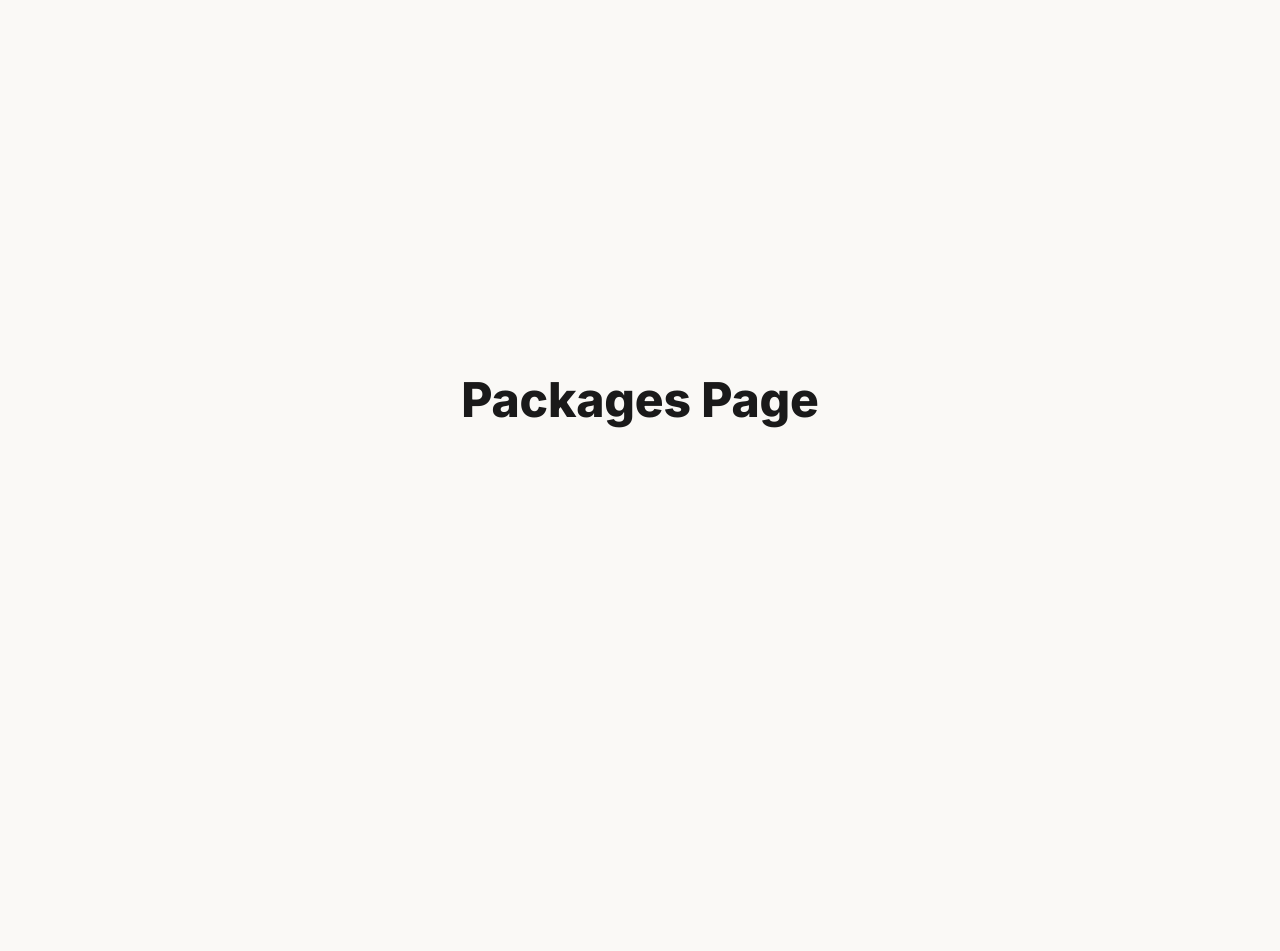
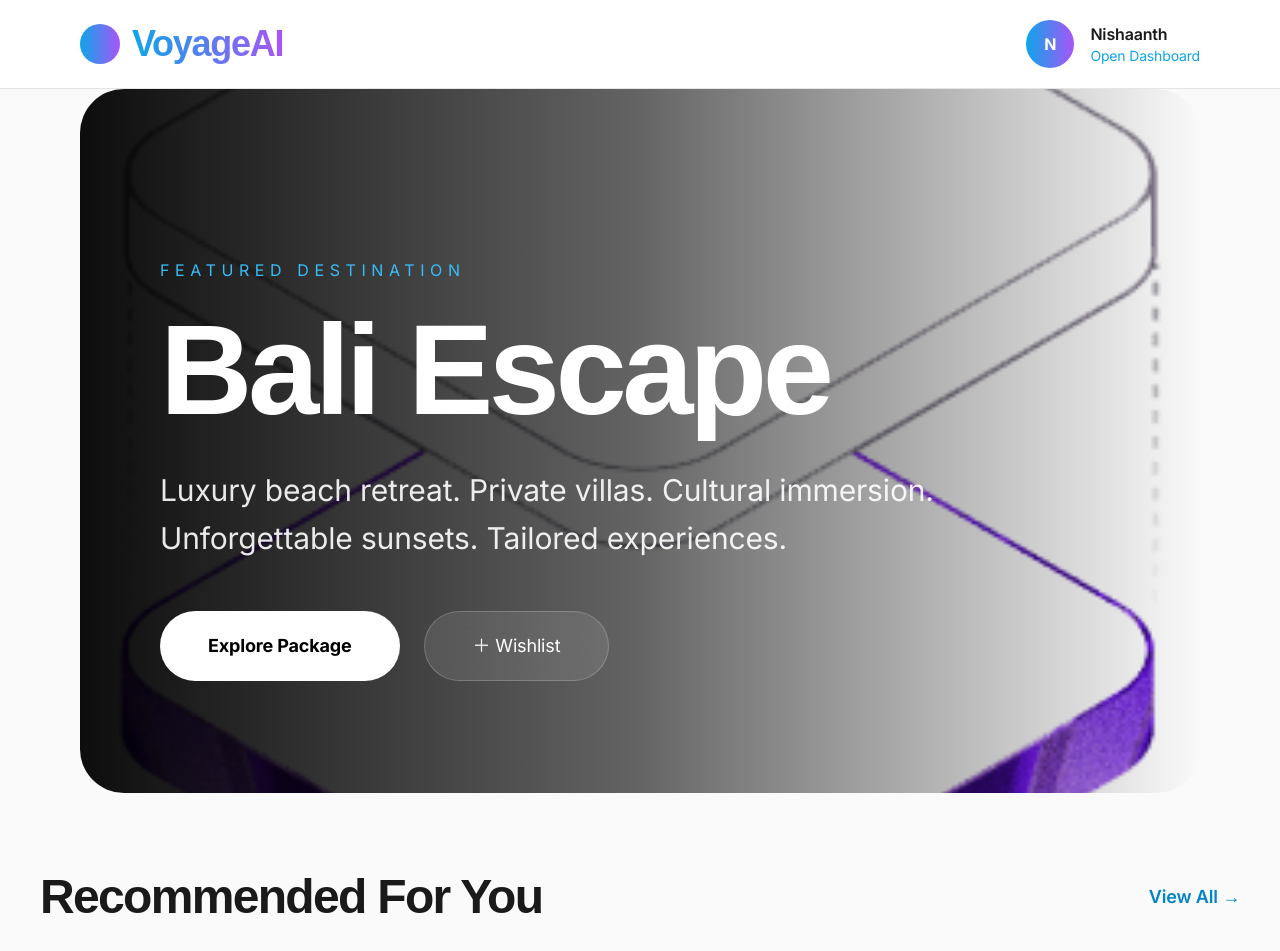
Before and after one commit to Trinay39/travel-website, a React (Vite) app: page /packages in a window 1280 px wide. Shown: the top 951 px of the page. Before the commit the page ends 800 px from the top, so only its background shows below. Built offline with nearby package versions, Linux system fonts and the light colour scheme; a web font is replaced by a local one.

Commit message:
Connected bottom CTA buttons and fixed FinalCTA layout

```diff
--- a/src/components/common/Navbar.jsx
+++ b/src/components/common/Navbar.jsx
@@ -1,49 +1,42 @@
-import { motion } from "framer-motion";
-import { Link } from "react-router-dom";
+import { Link, useLocation } from "react-router-dom";
 
 export default function Navbar() {
 
+  const location = useLocation();
+
+  const loggedInPages = [
+    "/packages",
+    "/planner",
+    "/dashboard"
+  ];
+
+  const isLoggedInPage = loggedInPages.includes(location.pathname);
+
   return (
 
-    <motion.nav
+    <nav className="
 
-      initial={{
-        opacity:0,
-        y:-25
-      }}
+    w-full
 
-      animate={{
-        opacity:1,
-        y:0
-      }}
+    border-b
+    border-neutral-200
 
-      transition={{
-        duration:0.8
-      }}
-
-      className="
+    bg-white/90
+    backdrop-blur-lg
 
     sticky
     top-0
-
     z-50
 
-      backdrop-blur-xl
-      bg-white/70
-
-      border-b
-      border-neutral-200/50
-
-      "
-
-    >
+    ">
 
       <div className="
 
-      max-w-7xl
-      mx-auto
+      w-full
 
-      px-6
+      px-10
+      lg:px-20
+
       py-5
 
       flex
@@ -52,11 +45,12 @@ export default function Navbar() {
 
       ">
 
-        {/* LEFT */}
+        {/* LEFT SIDE */}
 
-        <Link to="/">
-
-          <div className="flex items-center gap-4 cursor-pointer">
+        <Link
+          to="/"
+          className="flex items-center gap-3"
+        >
 
           <div className="
 
@@ -73,11 +67,12 @@ export default function Navbar() {
 
           <h1 className="
 
-            text-3xl
+          text-4xl
+
           font-black
 
           bg-gradient-to-r
-            from-sky-600
+          from-sky-500
           to-purple-500
 
           bg-clip-text
@@ -89,21 +84,73 @@ export default function Navbar() {
 
           </h1>
 
+        </Link>
+
+        {/* RIGHT SIDE */}
+
+        {isLoggedInPage ? (
+
+          <Link
+            to="/dashboard"
+            className="flex items-center gap-4"
+          >
+
+            <div className="
+
+            w-12
+            h-12
+
+            rounded-full
+
+            bg-gradient-to-r
+            from-sky-500
+            to-purple-500
+
+            flex
+            items-center
+            justify-center
+
+            text-white
+            font-bold
+
+            ">
+
+              N
+
+            </div>
+
+            <div>
+
+              <p className="font-semibold">
+
+                Nishaanth
+
+              </p>
+
+              <p className="
+
+              text-sky-500
+              text-sm
+
+              ">
+
+                Open Dashboard
+
+              </p>
+
             </div>
 
           </Link>
 
-        {/* RIGHT */}
+        ) : (
 
-        <div className="flex items-center gap-5">
-
-          {/* SIGN IN */}
+          <div className="flex gap-5">
 
             <Link to="/login">
 
               <button className="
 
-            px-6
+              px-8
               py-3
 
               rounded-full
@@ -111,10 +158,7 @@ export default function Navbar() {
               border
               border-neutral-300
 
-            bg-white/70
-
-            hover:shadow-lg
-            hover:-translate-y-[2px]
+              hover:bg-neutral-100
 
               transition-all
 
@@ -126,13 +170,11 @@ export default function Navbar() {
 
             </Link>
 
-          {/* SIGN UP */}
-
             <Link to="/signup">
 
               <button className="
 
-            px-7
+              px-8
               py-3
 
               rounded-full
@@ -156,9 +198,11 @@ export default function Navbar() {
 
           </div>
 
+        )}
+
       </div>
 
-    </motion.nav>
+    </nav>
 
   );
 
--- /dev/null
+++ b/src/components/packages/FeaturedBanner.jsx
@@ -0,0 +1,185 @@
+import hero from "../../assets/hero.png";
+
+export default function FeaturedBanner(){
+
+return(
+
+<section className="
+
+relative
+
+mx-12
+lg:mx-20
+
+h-[88vh]
+
+overflow-hidden
+
+rounded-[44px]
+
+mb-20
+
+">
+
+<img
+
+src={hero}
+
+className="
+
+absolute
+
+w-full
+h-full
+
+object-cover
+
+"
+
+/>
+
+<div className="
+
+absolute
+inset-0
+
+bg-gradient-to-r
+
+from-black/95
+via-black/60
+to-transparent
+
+"/>
+
+<div className="
+
+absolute
+
+left-16
+lg:left-20
+
+bottom-28
+
+text-white
+
+max-w-4xl
+
+">
+
+<p className="
+
+uppercase
+
+tracking-[0.35em]
+
+text-sky-400
+
+mb-6
+
+">
+
+FEATURED DESTINATION
+
+</p>
+
+<h1 className="
+
+text-[8rem]
+
+font-black
+
+leading-none
+
+mb-8
+
+">
+
+Bali Escape
+
+</h1>
+
+<p className="
+
+text-3xl
+
+leading-relaxed
+
+text-white/90
+
+mb-12
+
+">
+
+Luxury beach retreat.
+
+Private villas.
+
+Cultural immersion.
+
+Unforgettable sunsets.
+
+Tailored experiences.
+
+</p>
+
+<div className="flex gap-6">
+
+<button className="
+
+px-12
+py-5
+
+rounded-full
+
+bg-white
+text-black
+
+font-bold
+
+text-lg
+
+hover:scale-105
+
+transition-all
+
+">
+
+Explore Package
+
+</button>
+
+<button className="
+
+px-12
+py-5
+
+rounded-full
+
+bg-white/10
+
+backdrop-blur-lg
+
+border
+border-white/20
+
+text-lg
+
+hover:bg-white/20
+
+transition-all
+
+">
+
+＋ Wishlist
+
+</button>
+
+</div>
+
+</div>
+
+</section>
+
+);
+
+}
--- /dev/null
+++ b/src/components/packages/PackageCard.jsx
@@ -0,0 +1,103 @@
+export default function PackageCard({
+
+title,
+image,
+days,
+price,
+rating
+
+}) {
+
+return(
+
+<div className="
+
+bg-white
+
+rounded-[32px]
+
+overflow-hidden
+
+shadow-lg
+
+hover:shadow-2xl
+hover:-translate-y-2
+
+transition-all
+duration-300
+
+">
+
+<img
+
+src={image}
+
+className="
+
+w-full
+h-72
+
+object-cover
+
+"
+
+/>
+
+<div className="p-8">
+
+<div className="
+
+flex
+justify-between
+items-center
+
+mb-5
+
+">
+
+<h3 className="text-3xl font-black">
+
+{title}
+
+</h3>
+
+<span className="text-yellow-500 font-bold">
+
+★ {rating}
+
+</span>
+
+</div>
+
+<p className="
+
+text-neutral-500
+
+mb-6
+
+">
+
+{days} Days
+
+</p>
+
+<p className="
+
+text-sky-600
+
+font-black
+text-3xl
+
+">
+
+₹{price}
+
+</p>
+
+</div>
+
+</div>
+
+);
+
+}
--- /dev/null
+++ b/src/components/packages/PackageRow.jsx
@@ -0,0 +1,194 @@
+import hero from "../../assets/hero.png";
+
+export default function PackageRow({title}){
+
+const packages=[1,2,3,4,5,6];
+
+return(
+
+<section className="mb-20">
+
+<div className="
+
+flex
+justify-between
+items-center
+
+px-10
+
+mb-8
+
+">
+
+<h2 className="
+
+text-5xl
+
+font-black
+
+">
+
+{title}
+
+</h2>
+
+<button className="
+
+text-sky-600
+
+font-semibold
+
+text-lg
+
+">
+
+View All →
+
+</button>
+
+</div>
+
+<div className="
+
+flex
+
+gap-8
+
+overflow-x-auto
+
+px-10
+
+pb-6
+
+scroll-smooth
+
+">
+
+{packages.map((item)=>(
+
+<div
+
+key={item}
+
+className="
+
+min-w-[420px]
+
+bg-white
+
+rounded-[32px]
+
+overflow-hidden
+
+shadow-lg
+
+hover:scale-[1.04]
+
+hover:shadow-2xl
+
+transition-all
+
+duration-300
+
+cursor-pointer
+
+"
+
+>
+
+<img
+
+src={hero}
+
+className="
+
+w-full
+
+h-[320px]
+
+object-cover
+
+"
+
+/>
+
+<div className="p-8">
+
+<div className="
+
+flex
+justify-between
+
+mb-4
+
+">
+
+<h3 className="
+
+text-4xl
+
+font-black
+
+">
+
+Swiss Alps
+
+</h3>
+
+<span className="
+
+text-yellow-500
+
+font-bold
+
+text-xl
+
+">
+
+★4.9
+
+</span>
+
+</div>
+
+<p className="
+
+text-neutral-500
+
+text-lg
+
+mb-5
+
+">
+
+8 Days • Luxury Adventure
+
+</p>
+
+<p className="
+
+text-sky-600
+
+font-black
+
+text-3xl
+
+">
+
+₹1,80,000
+
+</p>
+
+</div>
+
+</div>
+
+))}
+
+</div>
+
+</section>
+
+);
+
+}
--- /dev/null
+++ b/src/components/packages/SearchFilter.jsx
@@ -0,0 +1,74 @@
+export default function SearchFilter(){
+
+return(
+
+<section className="pb-14">
+
+<div className="
+
+max-w-5xl
+
+mx-auto
+
+bg-white
+
+border
+border-neutral-200
+
+shadow-xl
+
+rounded-full
+
+p-4
+
+flex
+gap-4
+
+">
+
+<input
+
+placeholder="Search destinations, experiences, packages..."
+
+className="
+
+flex-1
+
+px-8
+py-4
+
+outline-none
+
+text-lg
+
+"
+
+/>
+
+<button className="
+
+px-10
+py-4
+
+rounded-full
+
+bg-black
+text-white
+
+hover:scale-105
+
+transition-all
+
+">
+
+Search
+
+</button>
+
+</div>
+
+</section>
+
+);
+
+}
--- a/src/pages/packages.jsx
+++ b/src/pages/packages.jsx
@@ -1,24 +1,42 @@
-export default function Packages() {
+import Navbar from "../components/common/Navbar";
 
-  return (
+import FeaturedBanner from "../components/packages/FeaturedBanner";
+import PackageRow from "../components/packages/PackageRow";
 
-    <div className="
+export default function Packages(){
 
-    min-h-screen
+return(
 
-    flex
-    items-center
-    justify-center
+<div className="
 
-    text-5xl
-    font-black
+bg-[#fafafa]
 
-    ">
+min-h-screen
 
-      Packages Page
+">
 
-    </div>
+<Navbar />
 
-  );
+<main>
+
+<FeaturedBanner />
+
+<div className="pb-24">
+
+<PackageRow title="Recommended For You" />
+
+<PackageRow title="Adventure Escapes" />
+
+<PackageRow title="Luxury Packages" />
+
+<PackageRow title="Budget Trips" />
+
+</div>
+
+</main>
+
+</div>
+
+);
 
 }
```
Lines whose indentation alone changed are shown as unchanged.
